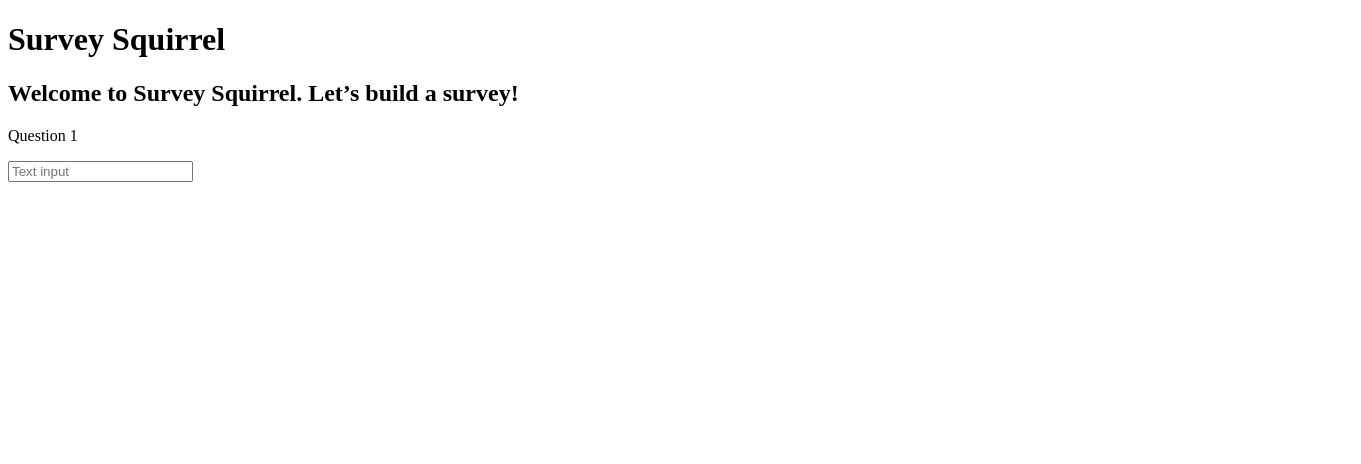
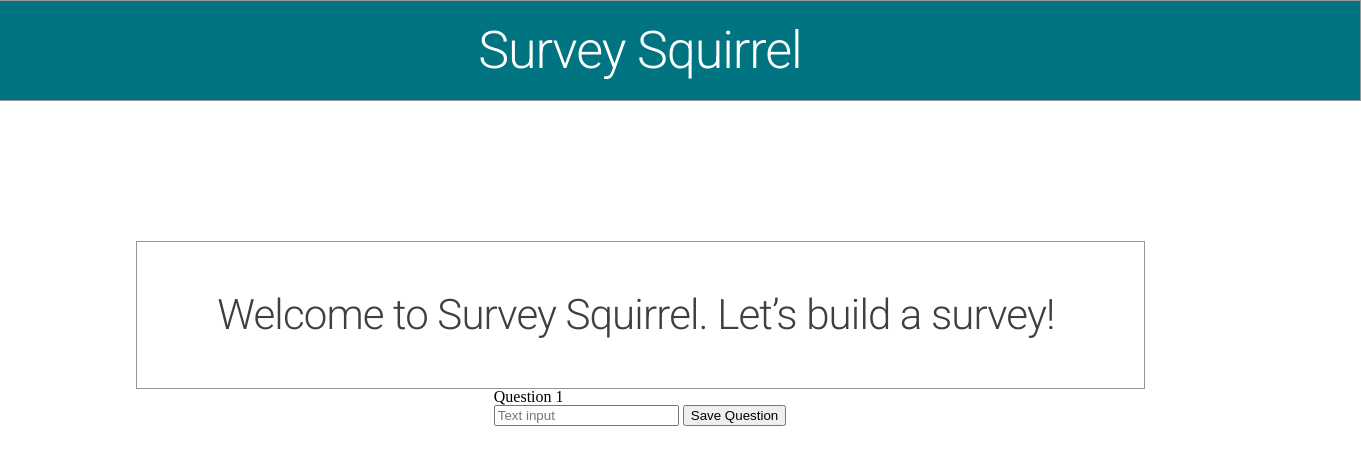
Before and after one commit to matthaaa/ui_exercise, a website: page index.html in a window 1280 px wide. Shown: the whole page, 1361 px wide, since content can reach past the window. Drawn offline with nearby package versions, Linux system fonts and the light colour scheme.

Commit message:
Add styling for header and info bar

```diff
--- a/components/survey.js
+++ b/components/survey.js
@@ -1,7 +1,15 @@
 new Vue({
   el: '#survey',
   data: {
-    questions: [],
-    number: 1,
+    formQuestion: "",
+    questions: {},
+  },
+  methods: {
+    saveQuestion: function () {
+      const questionNumber = Object.keys(this.questions).length + 1;
+      this.questions[questionNumber] = this.formQuestion;
+      formQuestion = "";
+      console.log(this.questions);
+    }
   }
 })
--- a/index.html
+++ b/index.html
@@ -17,21 +17,26 @@
       <h2>{{welcome}}</h2>
     </div>
 
-    <section class="form">
+    <section id="survey" class="form">
       <div class="field">
-        <p id="survey" class="label">Question {{questions.length + 1}}</p>
+        <p class="label">Question {{Object.keys(questions).length + 1}}</p>
         <div class="control">
           <input
-            v-model="form.name"
+            v-model="formQuestion"
             class="input"
             type="text"
             placeholder="Text input"
           >
+          <button v-on:click="saveQuestion">Save Question</button>
         </div>
       </div>
     </section>
 
   </body>
+  <style lang="scss" scoped>
+    @import 'style.css';
+  </style>
+
 
   <script src="./components/header.js"></script>
   <script src="./components/info_bar.js"></script>
--- /dev/null
+++ b/main.js
@@ -0,0 +1,6 @@
+import Vue from 'vue'
+import Main from './Main.vue'
+
+const app = new Vue({
+   render: h => h(Main),
+}).$mount('#app');
--- a/main.scss
+++ b/main.scss
@@ -1,15 +1,48 @@
-@import 'partials/reset';
+@import 'partials/_reset';
 
 $main-font: 'Roboto', sans-serif;
 
+body {
+  display: flex;
+  flex-direction: column;
+  align-items: center;
+  justify-content: center;
+}
 
 #header {
+  display: flex;
+  align-items: center;
+  justify-content: center;
   background-color: #007480;
   border: 1px solid #979797;
   width: 1440px;
   height: 99px;
+
+  h1 {
+    font-family: $main-font;
+    color: white;
+    text-align: center;
+    font-size: 52px;
+    font-weight: 300;
+    letter-spacing: -1.06px;
+  }
 }
 
-h1 {
-  font-family: $main-font;
+#info-bar {
+  margin-top: 140px;
+  width: 1007px;
+  border: 1px solid #979797;
+  background-color: #FFFFFF;
+
+  h2 {
+    color: #3F3F3F;
+    width: 923px;
+    padding: 42px 38px;
+    font-family: $main-font;
+    font-weight: 300;
+    font-size: 42px;
+    letter-spacing: -0.85px;
+    line-height: 62px;
+    text-align: center;
+  }
 }
--- /dev/null
+++ b/package.json
@@ -0,0 +1,3 @@
+"scripts": {
+  "build-css": "node-sass --include-path scss scss/main.scss public/css/main.css"
+},
--- a/style.css
+++ b/style.css
@@ -16,38 +16,77 @@ time, mark, audio, video {
   border: 0;
   font-size: 100%;
   font: inherit;
-  vertical-align: baseline; }
+  vertical-align: baseline;
+}
 
 /* HTML5 display-role reset for older browsers */
 article, aside, details, figcaption, figure,
 footer, header, hgroup, menu, nav, section {
-  display: block; }
+  display: block;
+}
 
 body {
-  line-height: 1; }
+  line-height: 1;
+}
 
 ol, ul {
-  list-style: none; }
+  list-style: none;
+}
 
 blockquote, q {
-  quotes: none; }
+  quotes: none;
+}
 
 blockquote:before, blockquote:after,
 q:before, q:after {
-  content: '';
-  content: none; }
+  content: "";
+  content: none;
+}
 
 table {
   border-collapse: collapse;
-  border-spacing: 0; }
+  border-spacing: 0;
+}
+
+body {
+  display: flex;
+  flex-direction: column;
+  align-items: center;
+  justify-content: center;
+}
 
 #header {
+  display: flex;
+  align-items: center;
+  justify-content: center;
   background-color: #007480;
   border: 1px solid #979797;
   width: 1440px;
-  height: 99px; }
+  height: 99px;
+}
+#header h1 {
+  font-family: "Roboto", sans-serif;
+  color: white;
+  text-align: center;
+  font-size: 52px;
+  font-weight: 300;
+  letter-spacing: -1.06px;
+}
 
-h1 {
-  font-family: "Roboto", sans-serif; }
-
-/*# sourceMappingURL=style.css.map */
+#info-bar {
+  margin-top: 140px;
+  width: 1007px;
+  border: 1px solid #979797;
+  background-color: #FFFFFF;
+}
+#info-bar h2 {
+  color: #3F3F3F;
+  width: 923px;
+  padding: 42px 38px;
+  font-family: "Roboto", sans-serif;
+  font-weight: 300;
+  font-size: 42px;
+  letter-spacing: -0.85px;
+  line-height: 62px;
+  text-align: center;
+}
```
